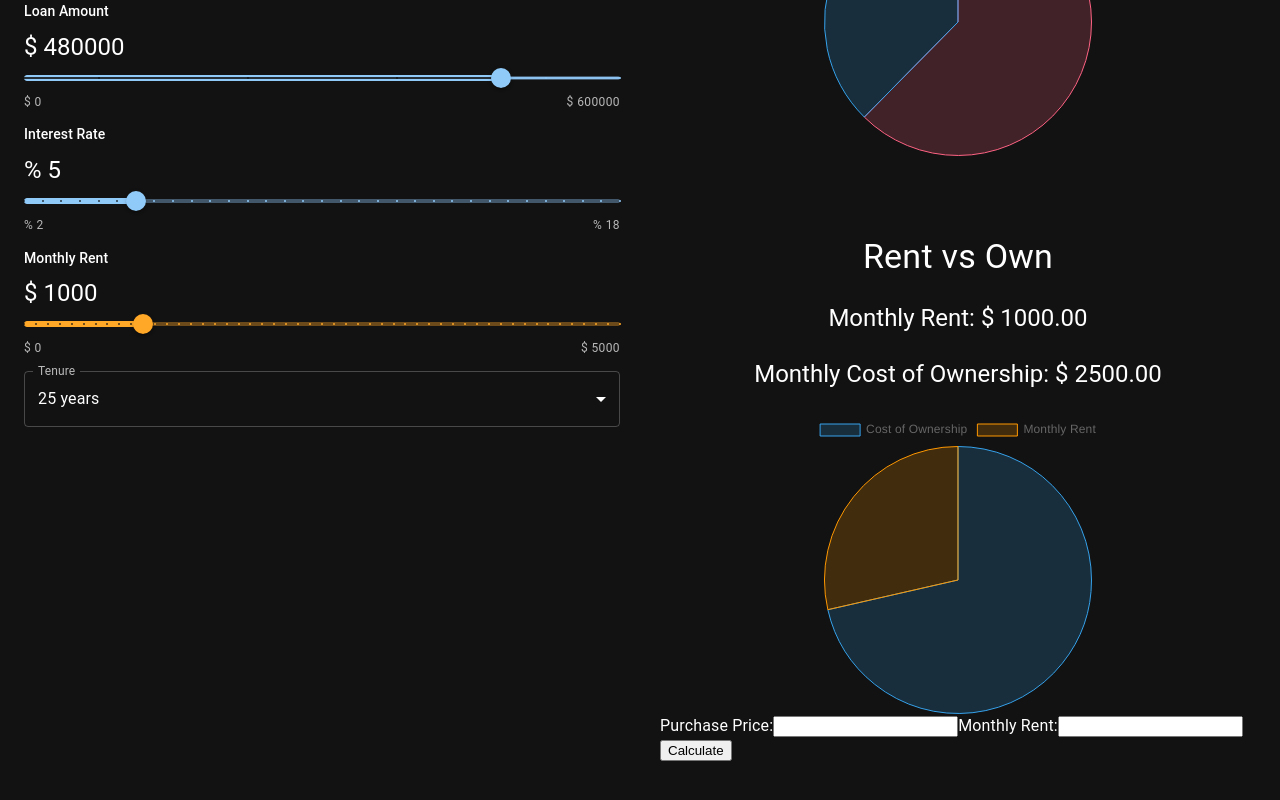
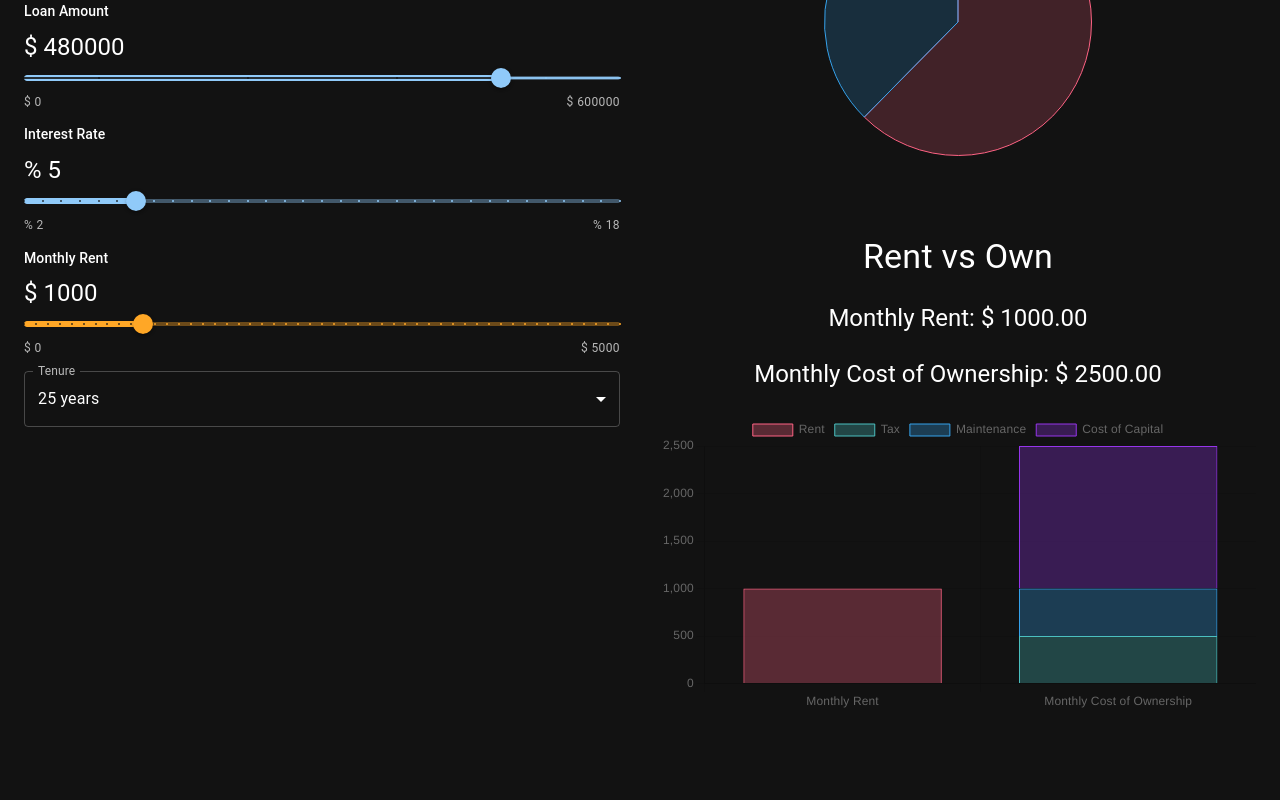
Before and after one commit to mkudrenecky/rent-vs-own-webapp, a React (Create React App) app: page / in a window 1280 px wide. Shown: the part 352-1152 px from the top of the page. Before the commit the page ends 1130 px from the top, so only its background shows below. Built offline with nearby package versions, Linux system fonts and the light colour scheme.

Commit message:
add stacked bar chart

```diff
--- a/src/App.js
+++ b/src/App.js
@@ -5,8 +5,9 @@ import Navbar from "./components/Navbar";
 import Result from "./components/Result";
 import SliderSelect from "./components/SliderSelect";
 import TenureSelect from "./components/TenureSelect";
-import BenIndex from "./components/BenIndex";
-import BenResult from "./components/BenResult";
+// import BenIndex from "./components/BenIndex";
+// import BenResult from "./components/BenResult";
+import SBarCharResult from "./components/SBarChartResult";
 
 function App() {
   const [data, setData] = useState({
@@ -28,10 +29,13 @@ function App() {
           </Grid>
           <Grid item xs={12} md={6}>
             <Result data={data} />
+            {/* <Box sx={{ marginTop: 10 }}>
+              <BenResult data={data} />
+            </Box> */}
             <Box sx={{ marginTop: 10 }}>
-              <BenResult data={data} />
+              <SBarCharResult data={data} />
             </Box>
-            <BenIndex />
+            {/* <BenIndex /> */}
           </Grid>
         </Grid>
       </Container>
--- a/src/components/BenResult.js
+++ b/src/components/BenResult.js
@@ -13,7 +13,7 @@ const BenResult = ({ data }) => {
     labels: ["Cost of Ownership", "Monthly Rent"],
     datasets: [
       {
-        label: "Ratio of Home Ownership and Monthly Rent",
+        label: "Cost",
         data: [imputedRent, monthlyRent],
         backgroundColor: ["rgba(54, 162, 235, 0.2)", "rgba(255, 152, 0, 0.2)"],
         borderColor: ["rgba(54, 162, 235, 1)", "rgba(255, 152, 0, 1)"],
--- /dev/null
+++ b/src/components/SBarChartResult.js
@@ -0,0 +1,99 @@
+import React from "react";
+import {
+  Chart as ChartJS,
+  CategoryScale,
+  LinearScale,
+  BarElement,
+  Title,
+  Tooltip,
+  Legend,
+} from "chart.js";
+import { Bar } from "react-chartjs-2";
+import { Stack, Typography } from "@mui/material";
+
+ChartJS.register(
+  CategoryScale,
+  LinearScale,
+  BarElement,
+  Title,
+  Tooltip,
+  Legend
+);
+
+export const options = {
+  responsive: true,
+  scales: {
+    x: {
+      stacked: true,
+    },
+    y: {
+      stacked: true,
+    },
+  },
+};
+
+const SBarCharResult = ({ data }) => {
+  const { homeValue, monthlyRent } = data;
+
+  const tax = (homeValue * 0.01) / 12;
+  const maintenance = (homeValue * 0.01) / 12;
+  const capitalCost = (homeValue * 0.03) / 12;
+  const imputedRent = maintenance + capitalCost + tax;
+
+  const labels = ["Monthly Rent", "Monthly Cost of Ownership"];
+
+  const chartData = {
+    labels,
+    datasets: [
+      {
+        label: "Rent",
+        data: [monthlyRent],
+        backgroundColor: "rgb(255, 99, 132, 0.3)",
+        borderColor: "rgb(255, 99, 132, 1)",
+        borderWidth: 1,
+      },
+      {
+        label: "Tax",
+        data: [0, tax],
+        backgroundColor: "rgb(75, 192, 192, 0.3)",
+        borderColor: "rgb(75, 192, 192, 1)",
+        borderWidth: 1,
+      },
+      {
+        label: "Maintenance",
+        data: [0, maintenance],
+        backgroundColor: "rgb(53, 162, 235, 0.3)",
+        borderColor: "rgb(53, 162, 235, 1)",
+        borderWidth: 1,
+      },
+      {
+        label: "Cost of Capital",
+        data: [0, capitalCost],
+        backgroundColor: "rgb(150, 53, 235, 0.3)",
+        borderColor: "rgb(150, 53, 235, 1)",
+        borderWidth: 1,
+      },
+    ],
+  };
+
+  return (
+    <Stack gap={3}>
+      <Typography textAlign="center" variant="h4">
+        Rent vs Own
+      </Typography>
+      <Typography textAlign="center" variant="h5">
+        Monthly Rent: $ {monthlyRent.toFixed(2)}
+      </Typography>
+      <Typography textAlign="center" variant="h5">
+        Monthly Cost of Ownership: $ {imputedRent.toFixed(2)}
+      </Typography>
+      <Stack direction="row" justifyContent="center">
+        <div style={{ width: "800px", height: "400px" }}>
+          <Bar options={options} data={chartData} />
+        </div>
+      </Stack>
+    </Stack>
+  );
+};
+
+export default SBarCharResult;
```
